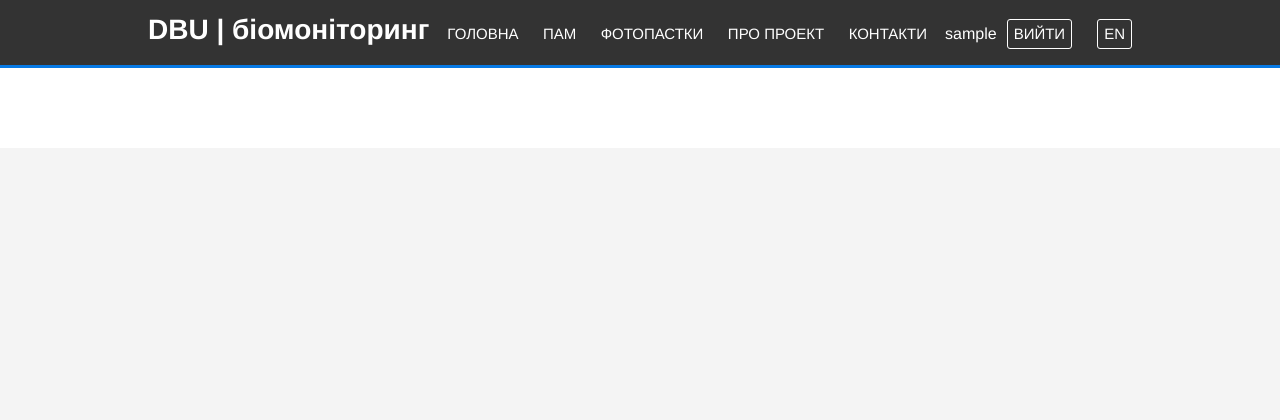
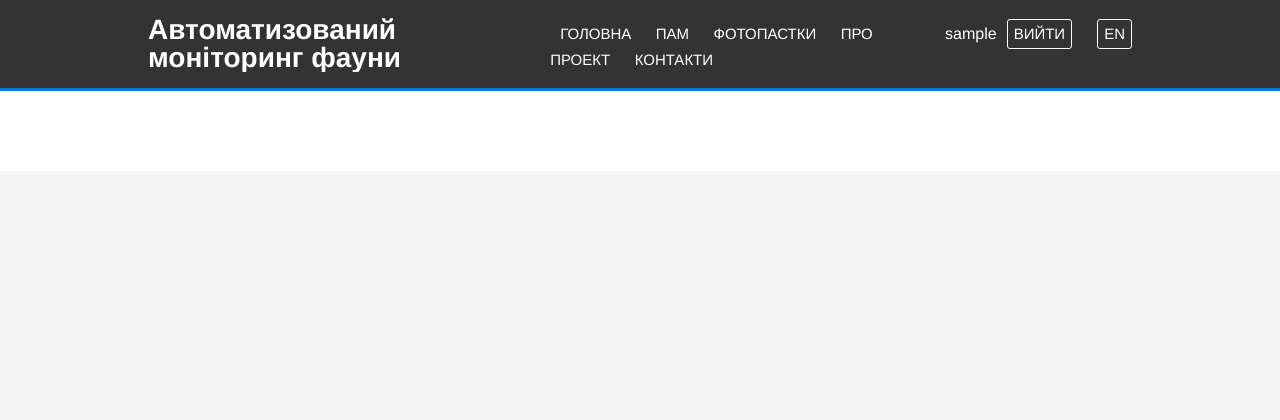
Before and after one commit to yurastrus/biomon, a Flask app: page /uk/ in a window 1280 px wide. Shown: the top 420 px of the page. Run offline with Flask 3, Linux system fonts and the light colour scheme; the visitor is signed in with stand-in values (Sample User, id 1); data that the repository does not hold is empty; some libraries are stand-ins or nearby versions.

Commit message:
Update translations for English and Ukrainian languages
- Updated POT-Creation-Date in both English and Ukrainian .po files.
- Improved translation for error messages and prompts in the English and Ukrainian .po files.
- Adjusted line references for various messages in the upload.html template for both languages.
- Made minor corrections to the translation of terms related to camera traps and locations.
- Updated binary .mo files for both languages to reflect the changes in .po files.

```diff
--- a/app/templates/base.html
+++ b/app/templates/base.html
@@ -5,7 +5,7 @@
     <meta charset="UTF-8">
     <meta name="viewport" content="width=device-width, initial-scale=1.0">
     <meta name="csrf-token" content="{{ csrf_token() }}">
-    <title>{% block title %}{{ _('DBU - біомоніторинг') }}{% endblock %}</title>
+    <title>{% block title %}{{ _('Автоматизований моніторинг фауни') }}{% endblock %}</title>
     <link rel="stylesheet" href="{{ url_for('static', filename='css/style.css') }}">
     {% block head_extra %}{% endblock %}
 </head>
@@ -14,7 +14,7 @@
         <header>
             <div class="container">
                 <div id="branding">
-                    <h1><span class="highlight-color">{{ _('DBU') }}</span> | {{ _('біомоніторинг') }}</h1>
+                    <h1><span class="highlight-color">{{ _('Автоматизований моніторинг фауни') }}</h1>
                 </div>
 
                 <nav>
```
Also changed, not shown: translations/en/LC_MESSAGES/messages.po, translations/uk/LC_MESSAGES/messages.po, 3 other files.
